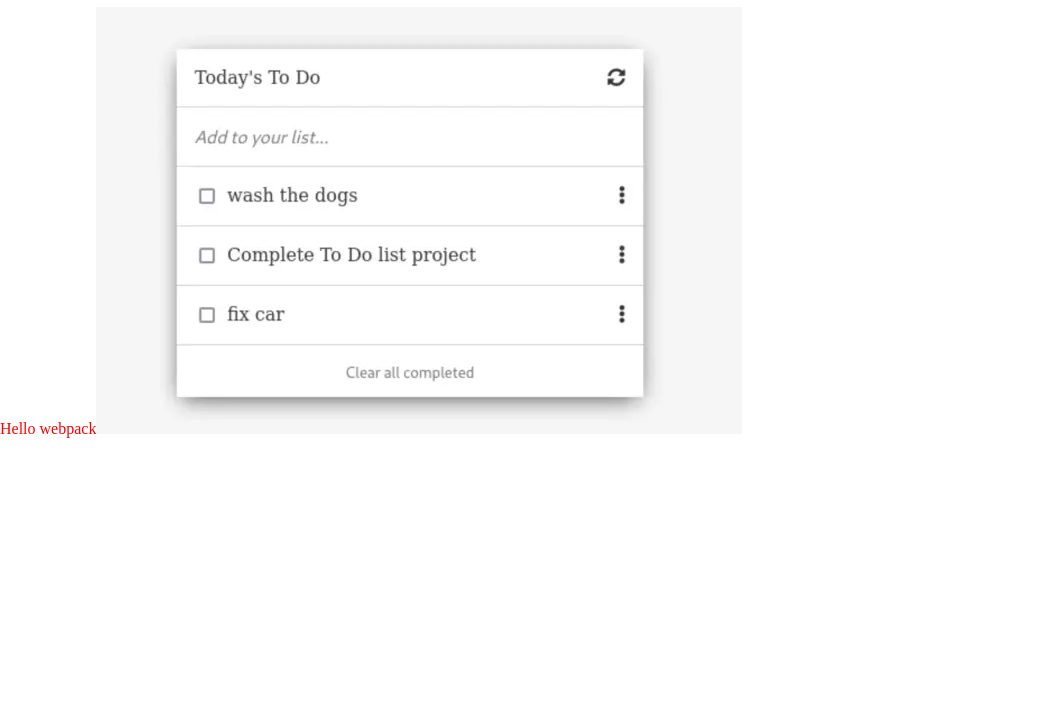
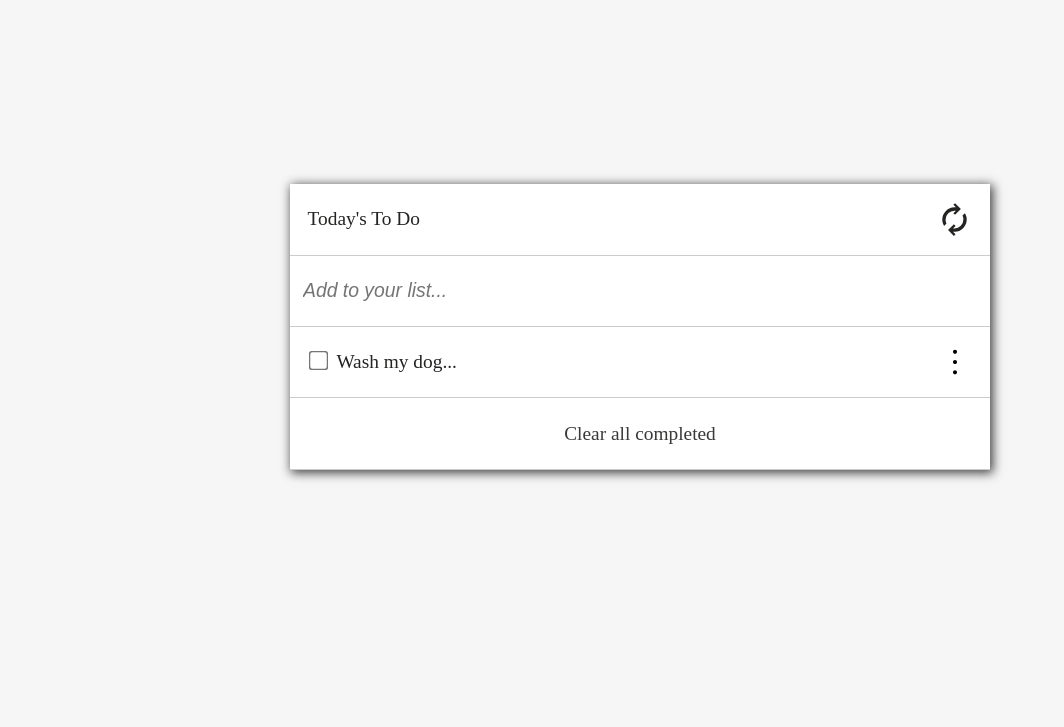
Before and after one commit to danyhoshi/todoList, a website built with webpack: page index.html in a window 1280 px wide. Shown: the part 73-800 px from the top of the page, without its empty margins (0-1064 px from the left). Built offline with nearby package versions, Linux system fonts and the light colour scheme.

Commit message:
Add Clear all completed

```diff
--- a/index.html
+++ b/index.html
@@ -10,6 +10,20 @@
     <meta name="author" content="Daniela González">
   </head>
   <body>
-    <h1>Hi!</h1>
+
+      <div class="container">
+        <div class="containerTodo">
+              <div>
+                  <p>Today's To Do</p> <div class="container-svg"><img alt="reload"></div>
+              </div>
+              <div> <input type="text" placeholder="Add to your list... "></div>
+              <div><div class="checkbox"><input id="task0" type="checkbox" name="task0"><label for="task0">Wash my dog... </label></div> <div class="container-svg"><img alt="edit"></div></div>
+              <template>
+                <div><div class="checkbox"><input type="checkbox"> <label></label></div> <div class="container-svg"><img alt="edit"></div></div>
+              </template>
+            <div class="clearAll">Clear all completed</div>
+        </div>
+    </div>
+
   </body>
 </html>
--- a/src/index.js
+++ b/src/index.js
@@ -1,19 +1,39 @@
+import Task from './task.js';
+import TodoList from './todoList.js';
 import './style.css';
-import Icon from './imgs/todoList.webp';
+import sinc from './imgs/sinc.svg';
+import moreVert from './imgs/more_vert.svg';
 
-function component() {
-  const element = document.createElement('div');
+const tdL = new TodoList();
+const label = document.querySelector('label');
+const checkbox = document.querySelector('input[type=checkbox]');
+const input = document.querySelector('input[type=text]');
+document.querySelector('img[alt=reload]').setAttribute('src', sinc);
+document.querySelector('img[alt=edit]').setAttribute('src', moreVert);
 
-  // Lodash, now imported by this script
-  // element.innerHTML = _.join(['Hello', 'webpack'], ' ');
-  element.classList.add('hello');
-  element.textContent = 'Hello webpack';
-  // Add the image to our existing div.
-  const myIcon = new Image();
-  myIcon.src = Icon;
+checkbox.addEventListener('change', (e) => {
+  const check = e.target;
+  console.log(check.checked);
+  const tskD = document.querySelector(`label[for='${check.name}']`);
+  // console.log(tskD);
+  if (check.checked) {
+    label.classList.add('checked');
+    console.log(`Tarea seleccionada: ${tskD.textContent}`);
+  } else {
+    label.classList.remove('checked');
+  }
+});
 
-  element.appendChild(myIcon);
-  return element;
-}
-
-document.body.appendChild(component());
+input.addEventListener('keyup', (e) => {
+  // console.log(e.target.value);
+  if (e.key === 'Enter') {
+    const tsk = new Task(e.target.value); // false por defecto
+    // console.log('desde tsk: ' + tsk.description);
+    // console.log(tsk.description, tsk.state);
+    tdL.addTask(tsk);
+    const tareas = tdL.getTasks();
+    tareas.forEach((element, index) => {
+      console.log(element.description, element.state, index);
+    });
+  }
+});
--- a/src/style.css
+++ b/src/style.css
@@ -1,12 +1,126 @@
+:root {
+  --color-base-bg: #f6f6f6;
+  --color-text: #242423;
+  --color-clear: #393938;
+  --color-line: #cccccb;
+  --color-container: #fff;
+  --font-size: 1.1rem;
+}
+
 html,
 body {
   margin: 0;
   padding: 0;
+  font-size: var(--font-size);
   box-sizing: border-box;
   scroll-behavior: smooth;
   overflow-x: hidden;
+  background-color: var(--color-base-bg);
+  color: var(--color-text);
 }
 
-.hello {
-  color: red;
+input[type="text"] {
+  width: 100%;
+  font-style: italic;
+  font-size: var(--font-size);
+  color: var(--color-text);
+  background-color: var(--color-container);
+  border: 3px solid transparent;
+  height: 45px;
+  line-height: 15px;
+  padding: 0 40px 0 10px;
 }
+
+input[type="checkbox"] {
+  transform: scale(1.5);
+}
+
+input[type="text"]:focus {
+  border-color: transparent;
+  outline: 0 none;
+}
+
+input[type="text"]:-webkit-autofill,
+input[type="text"]:-webkit-autofill:hover,
+input[type="text"]:-webkit-autofill:focus {
+  -webkit-text-fill-color: var(--color-container);
+  border: 1px solid transparent;
+  caret-color: var(--color-text);
+}
+
+.checked {
+  text-decoration: line-through;
+}
+
+.container-svg {
+  width: 2rem;
+  height: 2rem;
+  padding-right: 1rem;
+  cursor: pointer;
+}
+
+.container-svg img {
+  width: 100%;
+}
+
+svg {
+  fill: var(--color-line);
+}
+
+label {
+  width: 80%;
+  padding-left: 0.5rem;
+}
+
+.container {
+  display: flex;
+  flex-direction: column;
+  justify-content: center;
+  align-items: center;
+  width: 100%;
+  min-height: 100vh;
+}
+
+.containerTodo {
+  display: flex;
+  flex-flow: column nowrap;
+  width: 80%;
+  min-height: 12rem;
+  max-width: 700px;
+  background-color: var(--color-container);
+  box-shadow: 2px 2px 10px 1px rgba(0, 0, 0, 0.74);
+  -webkit-box-shadow: 2px 2px 10px 1px rgba(0, 0, 0, 0.74);
+  -moz-box-shadow: 2px 2px 10px 1px rgba(0, 0, 0, 0.74);
+}
+
+.containerTodo > div {
+  display: flex;
+  flex-direction: row;
+  justify-content: space-between;
+  align-items: center;
+  height: 4rem;
+  border-bottom: solid 1px var(--color-line);
+}
+
+.containerTodo > .clearAll {
+  display: flex;
+  flex-direction: row;
+  justify-content: center;
+  align-items: center;
+  color: var(--color-clear);
+  height: 4rem;
+  border-bottom: solid 1px var(--color-line);
+}
+
+.containerTodo > div p {
+  padding: 0 1rem;
+}
+
+.checkbox {
+  display: flex;
+  flex-direction: row;
+  justify-content: flex-start;
+  align-items: flex-start;
+  width: 90%;
+  padding: 0 1rem;
+}
--- /dev/null
+++ b/src/task.js
@@ -0,0 +1,26 @@
+export default class Task {
+    description;
+
+    state;
+
+    constructor(description) {
+      this.description = description;
+      this.state = false;
+    }
+
+    setStatus(stat) {
+      this.state = stat;
+    }
+
+    setDescription(desc) {
+      this.description = desc;
+    }
+
+    getStatus() {
+      return this.state;
+    }
+
+    getDescription() {
+      return this.description;
+    }
+}
--- /dev/null
+++ b/src/todoList.js
@@ -0,0 +1,24 @@
+export default class TodoList {
+    tasks;
+
+    constructor() {
+      this.tasks = [];
+    }
+
+    addTask(task) {
+      this.tasks.push(task);
+    }
+
+    removeTask(task) {
+      const index = this.tasks.indexOf(task);
+      this.tasks.splice(index, 1);
+    }
+
+    getTasks() {
+      return this.tasks;
+    }
+
+  // removeTask(taskid) {
+
+  // }
+}
```
Also changed, not shown: dist/0ed7b355795bf81973c4.svg (added), dist/7d18e3d3a857c99e2653.svg (added), dist/bundle.js, dist/index.html, src/imgs/more_vert.svg (added), src/imgs/sinc.svg (added).
